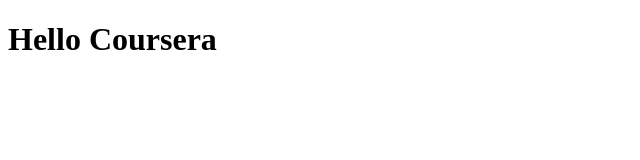
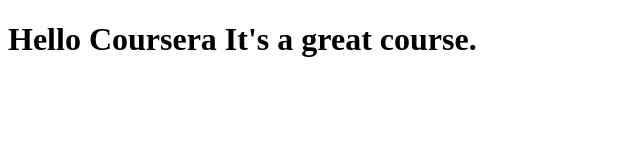
Before and after one commit to davidcowley/coursera-test, a plain HTML site: page sites/index.html in a window 1280 px wide. Shown: the whole page, without its empty margins (0-640 px from the left). Drawn offline with Linux system fonts and the light colour scheme.

Commit message:
small addition to our page content.

```diff
--- a/sites/index.html
+++ b/sites/index.html
@@ -4,6 +4,6 @@
 	<title>Hello Coursera</title>
 </head>
 <body>
-<h1>Hello Coursera</h1>
+<h1>Hello Coursera It's a great course.</h1>
 </body>
 </html>
```
